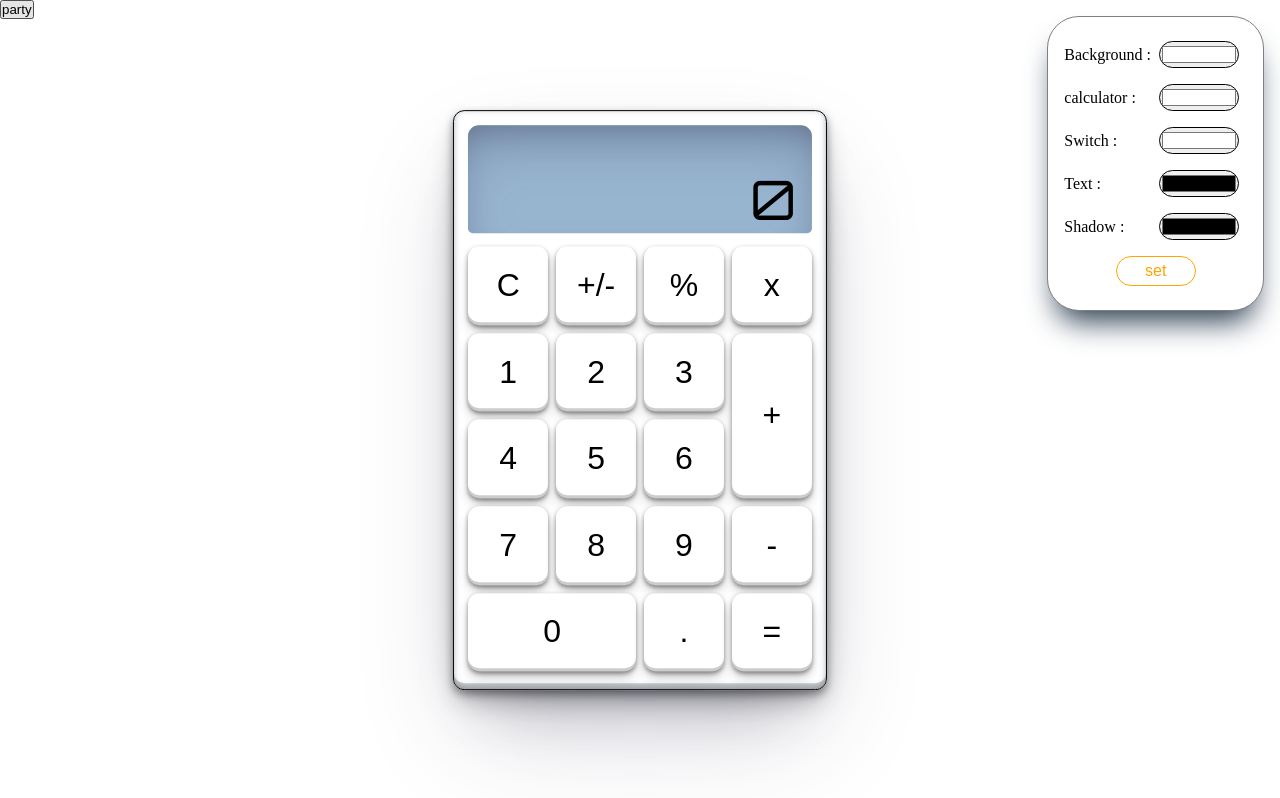
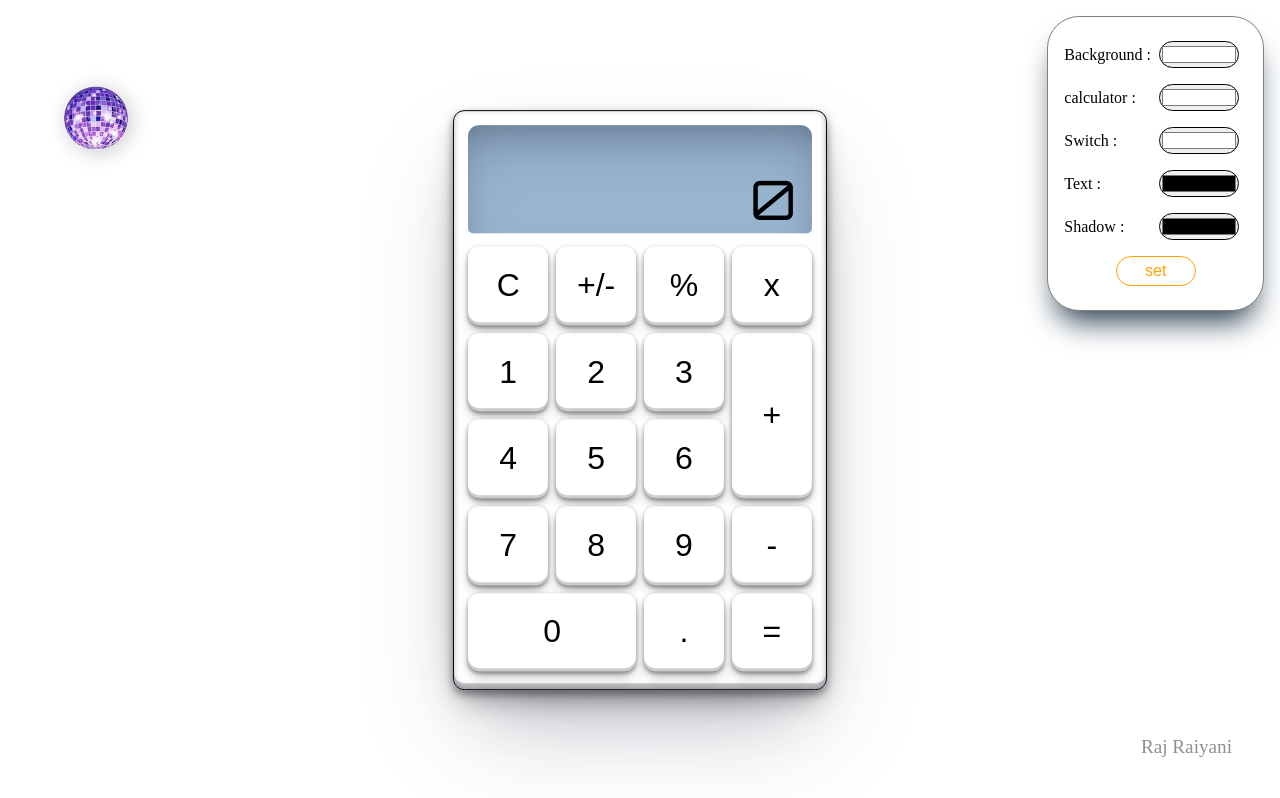
Before and after one commit to RajRaiyani/Calculator, a plain HTML site: page index.html in a window 1280 px wide. Drawn offline with Linux system fonts and the light colour scheme.

Commit message:
discoball and signature added

```diff
--- a/index.css
+++ b/index.css
@@ -119,6 +119,28 @@
  border-radius: 1rem;
 }
 
+#party{
+  position: absolute;
+  left: 4rem;
+  top: 5.4rem;
+  height: 4rem;
+  width: 4rem;
+  border-radius: 50%;
+  box-shadow: 3px 3px 20px #CBC8CE;
+  transition : 0.2s
+}
+
+#party:hover{
+  box-shadow: 3px 3px 25px #B480EA;
+}
+
+#signature{
+  position:absolute;
+  bottom:2.6rem;
+  right:3rem;
+  color:rgba(126, 126, 126, 0.87);
+  font-size: 1.2rem;
+}
 
 @media only screen and (max-width: 600px) {
     *{
--- a/index.html
+++ b/index.html
@@ -22,8 +22,7 @@
         <input type="button" value="set" class="set-btn" onclick="setTheme()">
     </form>
 
-    <button onclick="party()">party</button>
-
+    <img id="party" src="./images/discoball_3.jpg" onclick="party()"></img>
 
     <div class="calci">
         <div id="display">0</div>
@@ -47,6 +46,8 @@
         <input type="button" value="=" onclick="calculate()">
     </div>
 
+    <div id="signature">Raj Raiyani</div>
+
     <script  src="index.js"></script>
 </body>
 
```
Also changed, not shown: images/discoball_3.jpg (added).
